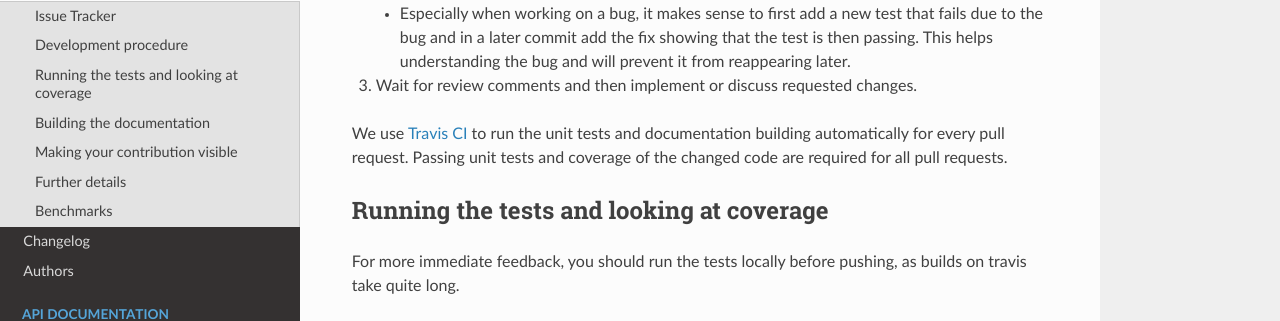
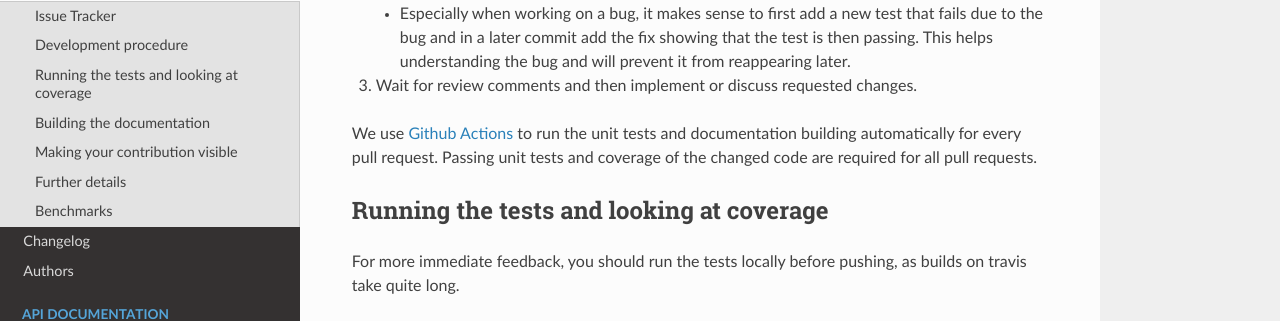
Before and after one commit to cta-observatory/pyirf, a Sphinx documentation site: the page built from docs/contribute.rst, in a window 1280 px wide and 900 px high, scrolled down 881 px. Shown: the part 134-455 px from the top of the window. Built offline with Sphinx 7.4.7 and the Read the Docs theme 2.0.0, drawn with Linux system fonts in a browser that asks for light colours; the version number could not be read and is left out.

Commit message:
Fix contributing docs mentioning travis

```diff
--- a/docs/contribute.rst
+++ b/docs/contribute.rst
@@ -47,7 +47,7 @@ See the `GitHub tutorial on forks <https://docs.github.com/en/github/getting-sta
 #. Wait for review comments and then implement or discuss requested changes.
 
 
-We use `Travis CI <https://travis-ci.com/github/cta-observatory/pyirf>`__ to
+We use `Github Actions <https://github.com/cta-observatory/pyirf/actions?query=workflow%3ACI+branch%3Amaster>`__ to
 run the unit tests and documentation building automatically for every pull request.
 Passing unit tests and coverage of the changed code are required for all pull requests.
 
```
